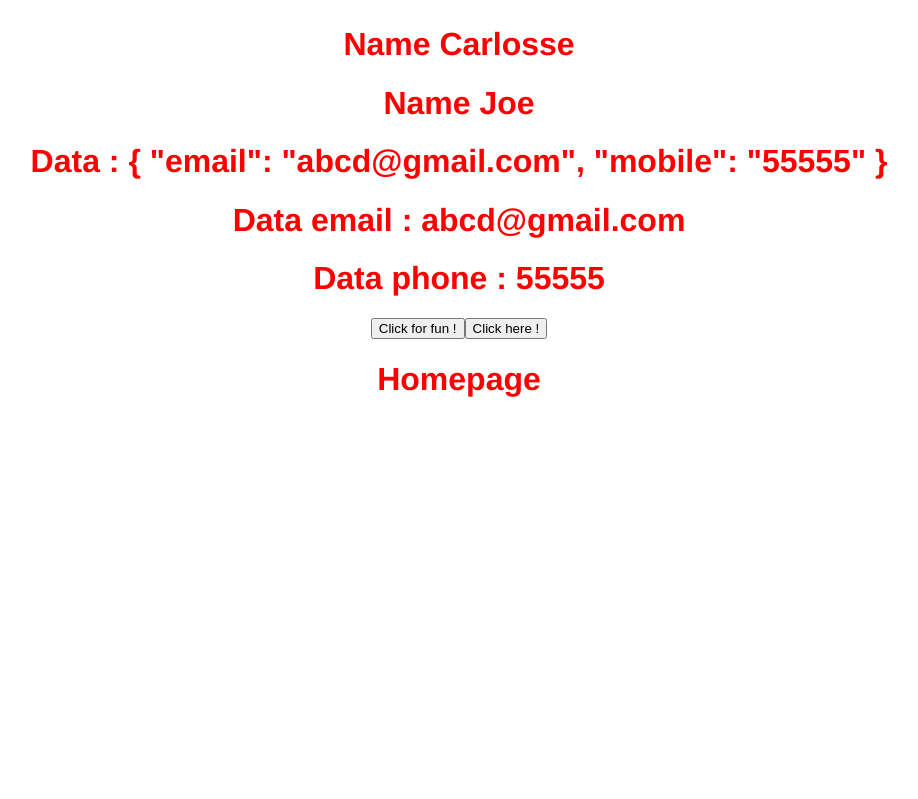
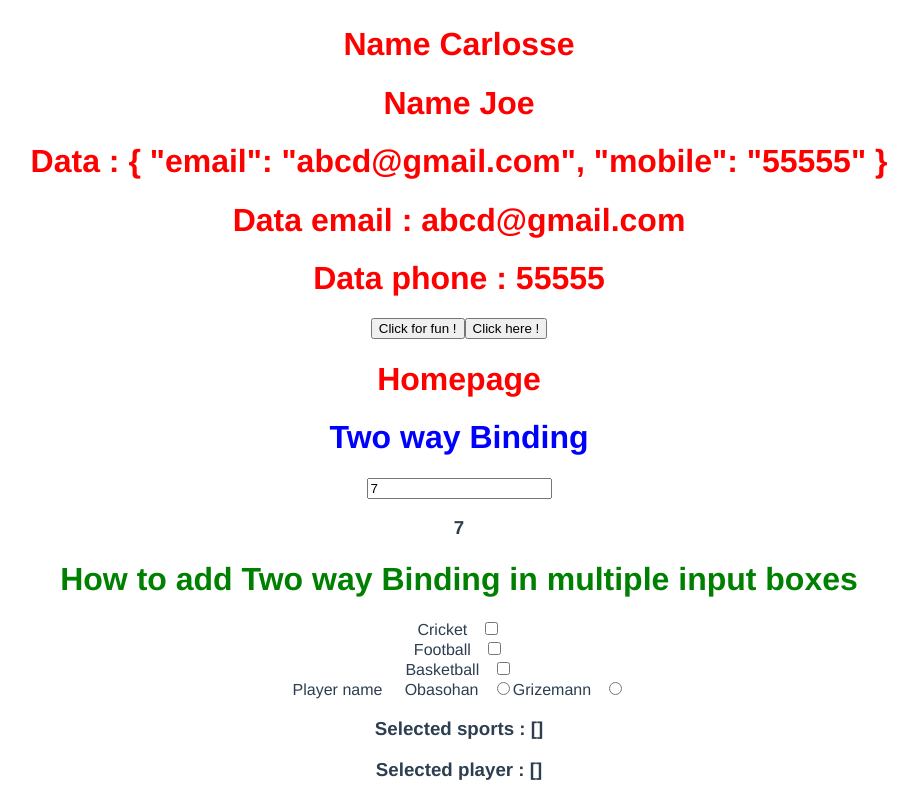
Before and after one commit to oceanelprt/vuejs-training, a Vue app in the folder vue.js/post/: page / in a window 1280 px wide. Shown: the part 493-1292 px from the top of the page, without its empty margins (181-1099 px from the left). Before the commit the page ends 912 px from the top, so only its background shows below. Built offline with nearby package versions, Linux system fonts and the light colour scheme.

Commit message:
Two way binding

```diff
--- a/vue.js/post/src/App.vue
+++ b/vue.js/post/src/App.vue
@@ -1,15 +1,21 @@
 <template>
   <img alt="Vue logo" src="./assets/logo.png">
-  <PAGES />
+  <NewOne />
+  <MyPage />
+  <InputBoxes />
 </template>
 
 <script>
-import PAGES from './components/New-onef.vue'
+import NewOne from './components/New-onef.vue'
+import MyPage from './components/my-page.vue'
+import InputBoxes from './components/input-boxes.vue'
 
 export default {
   name: 'App',
   components: {
-    PAGES,
+    NewOne,
+    MyPage,
+    InputBoxes
   }
 }
 </script>
--- a/vue.js/post/src/components/New-onef.vue
+++ b/vue.js/post/src/components/New-onef.vue
@@ -15,7 +15,7 @@
 
 <script>
     export default{
-        name: "PAGES",
+        name: "New-one",
         data() {
             return {
                 email: "abcd@gmail.com",
--- /dev/null
+++ b/vue.js/post/src/components/input-boxes.vue
@@ -0,0 +1,50 @@
+<template>
+    <h1>How to add Two way Binding in multiple input boxes</h1>
+
+    <label for="cricket">Cricket</label>
+    &nbsp;
+    <input type="checkbox" value="cricket" id="" v-model="sports" />
+    <br />
+
+    <label for="football">Football</label>
+    &nbsp;
+    <input type="checkbox" value="football" id="" v-model="sports" />
+    <br />
+
+    <label for="basketball">Basketball</label>
+    &nbsp;
+    <input type="checkbox" value="basketball" id="" v-model="sports" />
+    <br />
+
+    <label for="">Player name</label>
+    &nbsp; &nbsp;
+    <label for="name1">Obasohan</label>
+    &nbsp;
+    <input type="radio" value="Obasohan" id="name1" name="player" v-model="player">
+
+    <label for="name2">Grizemann</label>
+    &nbsp;
+    <input type="radio" value="Griezmann" id="name2" name="player" v-model="player">
+
+    <h3>Selected sports : {{ sports }}</h3>
+    <h3>Selected player : {{ player }}</h3>
+
+</template>
+
+<script>
+    export default {
+        name: "Input-boxes",
+        data() {
+            return {
+                sports: [],
+                player: [],
+            }
+        }
+    };
+</script>
+
+<style scoped>
+    h1 {
+        color:green;
+    }
+</style>
--- /dev/null
+++ b/vue.js/post/src/components/my-page.vue
@@ -0,0 +1,22 @@
+<template>
+<h1>Two way Binding</h1>
+<input type="text" placeholder="Add the number" v-model="count">
+<h3>{{ count }}</h3>
+</template>
+
+<script>
+export default {
+    name: "My-page",
+    data() {
+        return {
+            count: 7,
+        }
+    }
+};
+</script>
+
+<style scoped>
+h1 {
+    color:blue;
+}
+</style>
```
